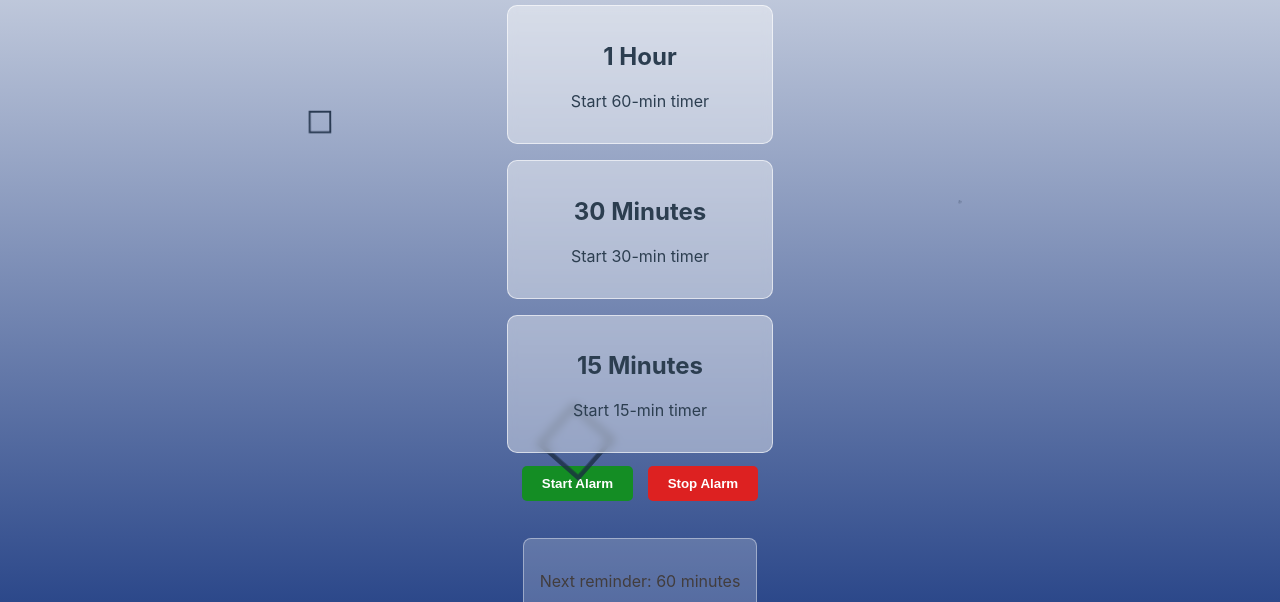
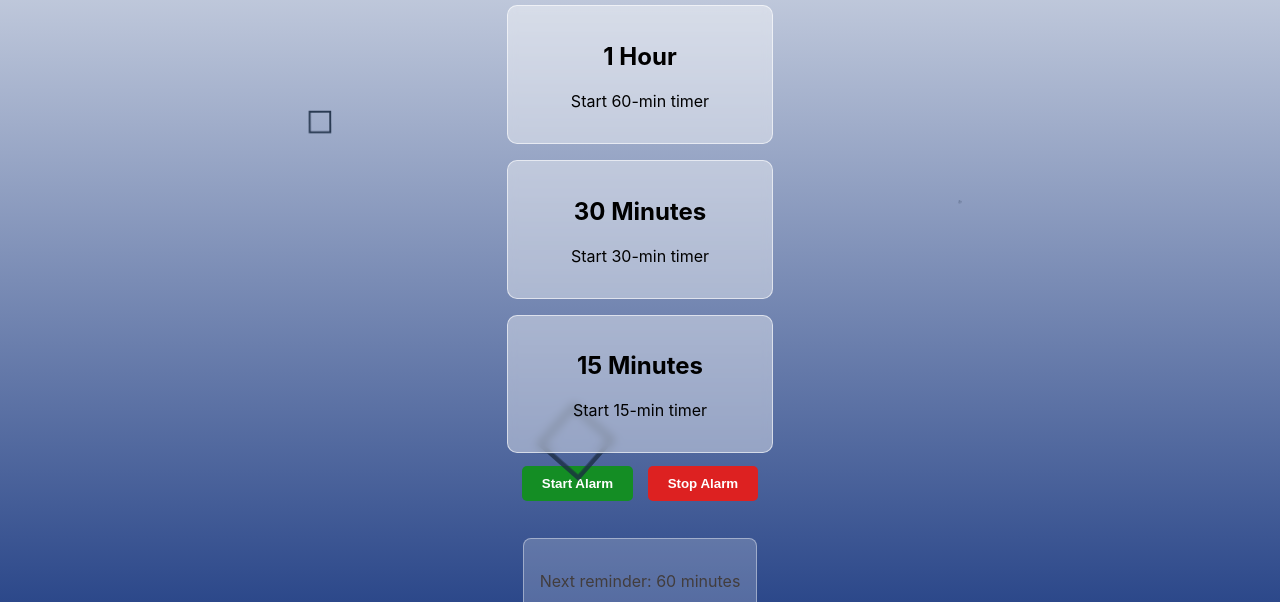
Before and after one commit to Seidh-Stark/smart-bottle, a plain HTML site: page index.html in a window 1280 px wide. Shown: the part 198-800 px from the top of the page. Drawn offline with Linux system fonts and the light colour scheme.

Commit message:
Update style.css

```diff
--- a/style.css
+++ b/style.css
@@ -85,7 +85,7 @@ body {
   backdrop-filter: blur(5px);
   -webkit-backdrop-filter: blur(5px);
   border: 1px solid rgba(255, 255, 255, 0.6);
-  color: #2c3e50; /* Ensure text inside cards is readable */
+  color: #000000; /* Ensure text inside cards is readable */
 }
 
 .start, .stop {
```
